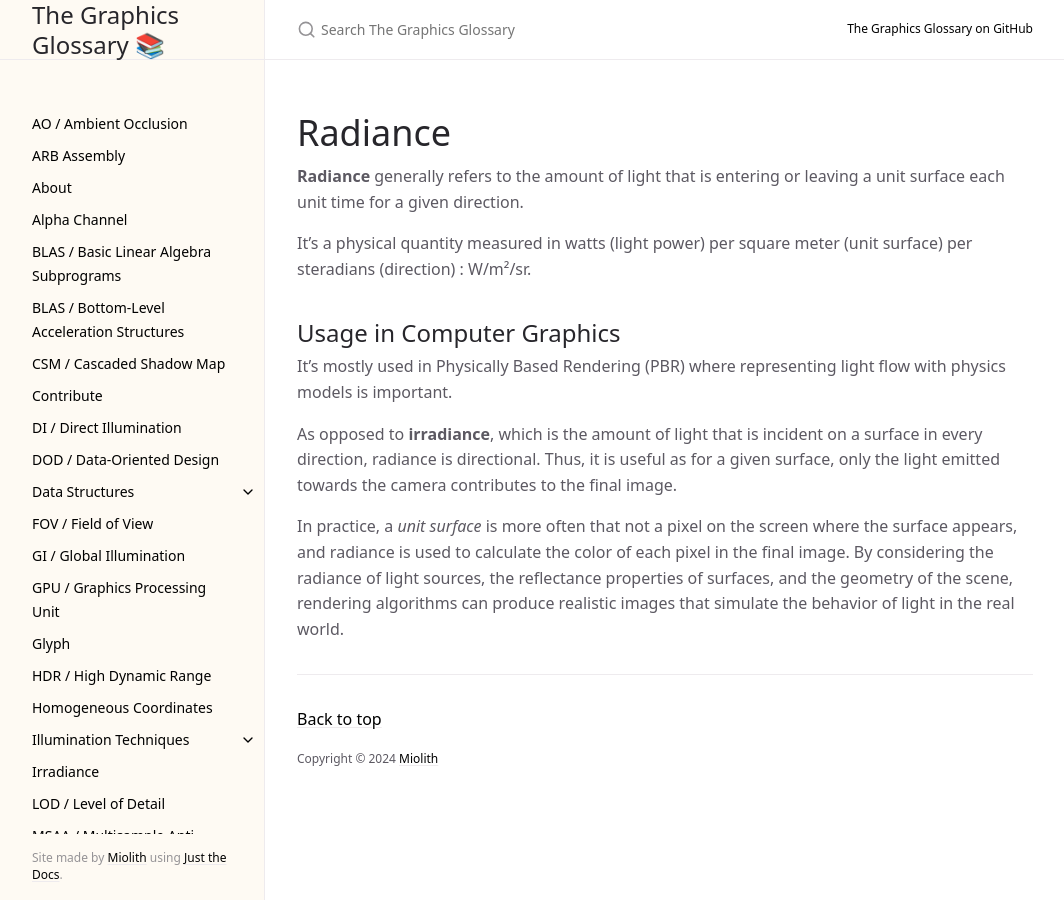
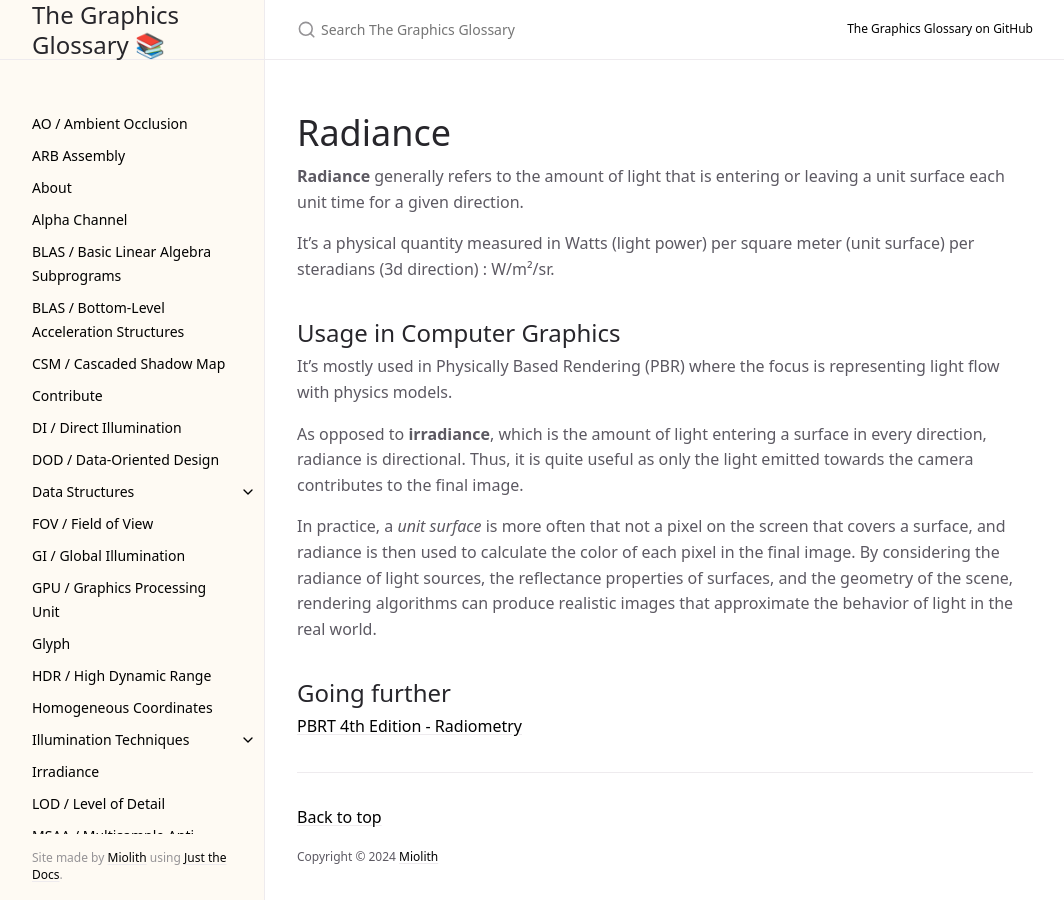
Before and after one commit to GraphicsGlossary/graphicsglossary.github.io, a Jekyll site: the page built from docs/radiance.md, in a window 1280 px wide. Shown: the whole page, without its empty margins (107-1171 px from the left). Built offline with Jekyll 4.4.1, drawn with Linux system fonts in a browser that asks for light colours; cached includes are drawn as plain includes.

Commit message:
Update radiance.md

```diff
--- a/docs/radiance.md
+++ b/docs/radiance.md
@@ -8,12 +8,16 @@ permalink: /radiance/
 
 **Radiance** generally refers to the amount of light that is entering or leaving a unit surface each unit time for a given direction.
 
-It's a physical quantity measured in watts (light power) per square meter (unit surface) per steradians (direction) : W/m²/sr.
+It's a physical quantity measured in Watts (light power) per square meter (unit surface) per steradians (3d direction) : W/m²/sr.
 
 ## Usage in Computer Graphics
 
-It's mostly used in Physically Based Rendering (PBR) where representing light flow with physics models is important.
+It's mostly used in Physically Based Rendering (PBR) where the focus is representing light flow with physics models.
 
-As opposed to **irradiance**, which is the amount of light that is incident on a surface in every direction, radiance is directional. Thus, it is useful as for a given surface, only the light emitted towards the camera contributes to the final image.
+As opposed to **irradiance**, which is the amount of light entering a surface in every direction, radiance is directional. Thus, it is quite useful as only the light emitted towards the camera contributes to the final image.
 
-In practice, a *unit surface* is more often that not a pixel on the screen where the surface appears, and radiance is used to calculate the color of each pixel in the final image. By considering the radiance of light sources, the reflectance properties of surfaces, and the geometry of the scene, rendering algorithms can produce realistic images that simulate the behavior of light in the real world.
+In practice, a *unit surface* is more often that not a pixel on the screen that covers a surface, and radiance is then used to calculate the color of each pixel in the final image. By considering the radiance of light sources, the reflectance properties of surfaces, and the geometry of the scene, rendering algorithms can produce realistic images that approximate the behavior of light in the real world.
+
+## Going further
+
+[PBRT 4th Edition - Radiometry](https://pbr-book.org/4ed/Radiometry,_Spectra,_and_Color/Radiometry)
```
